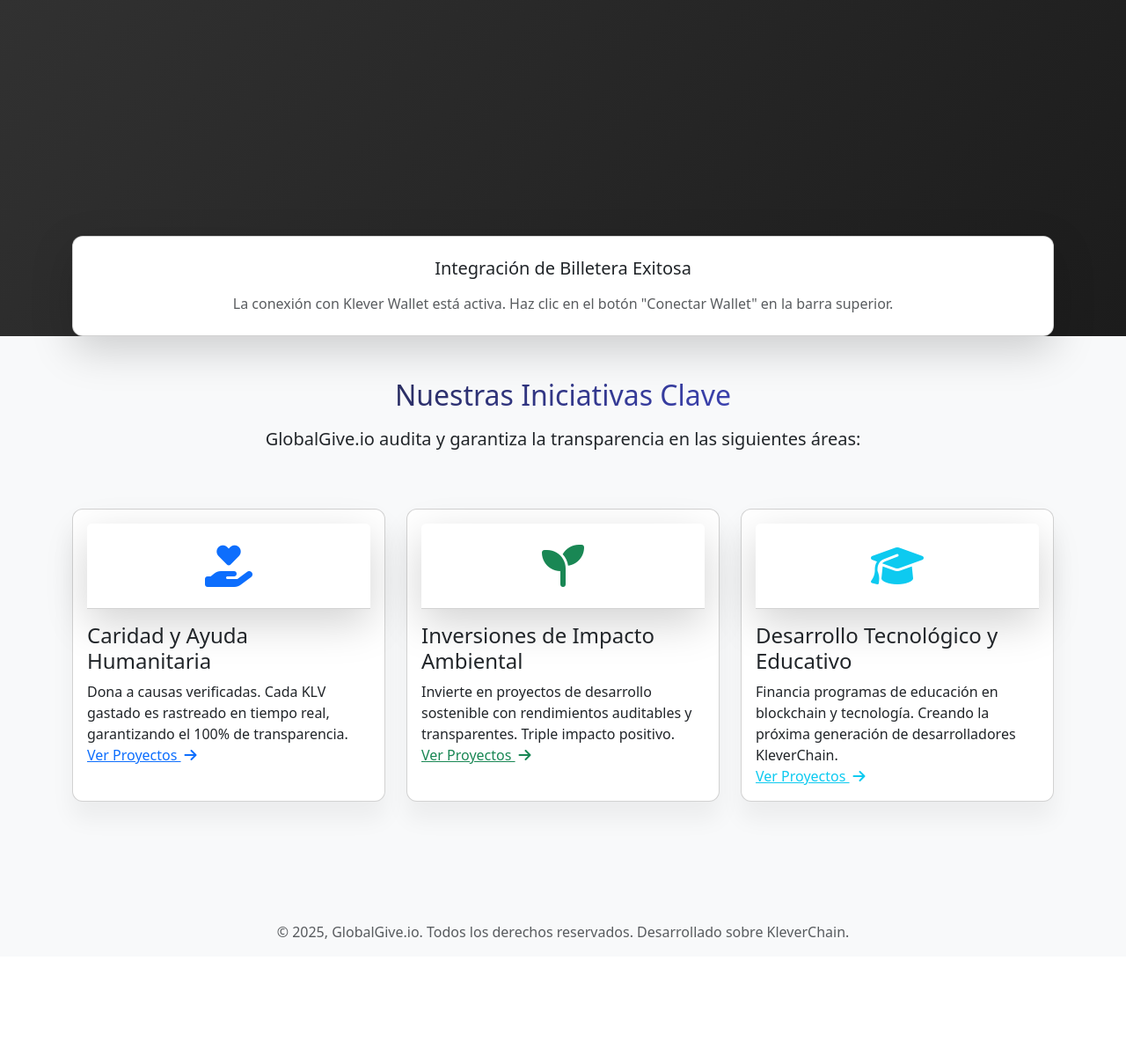
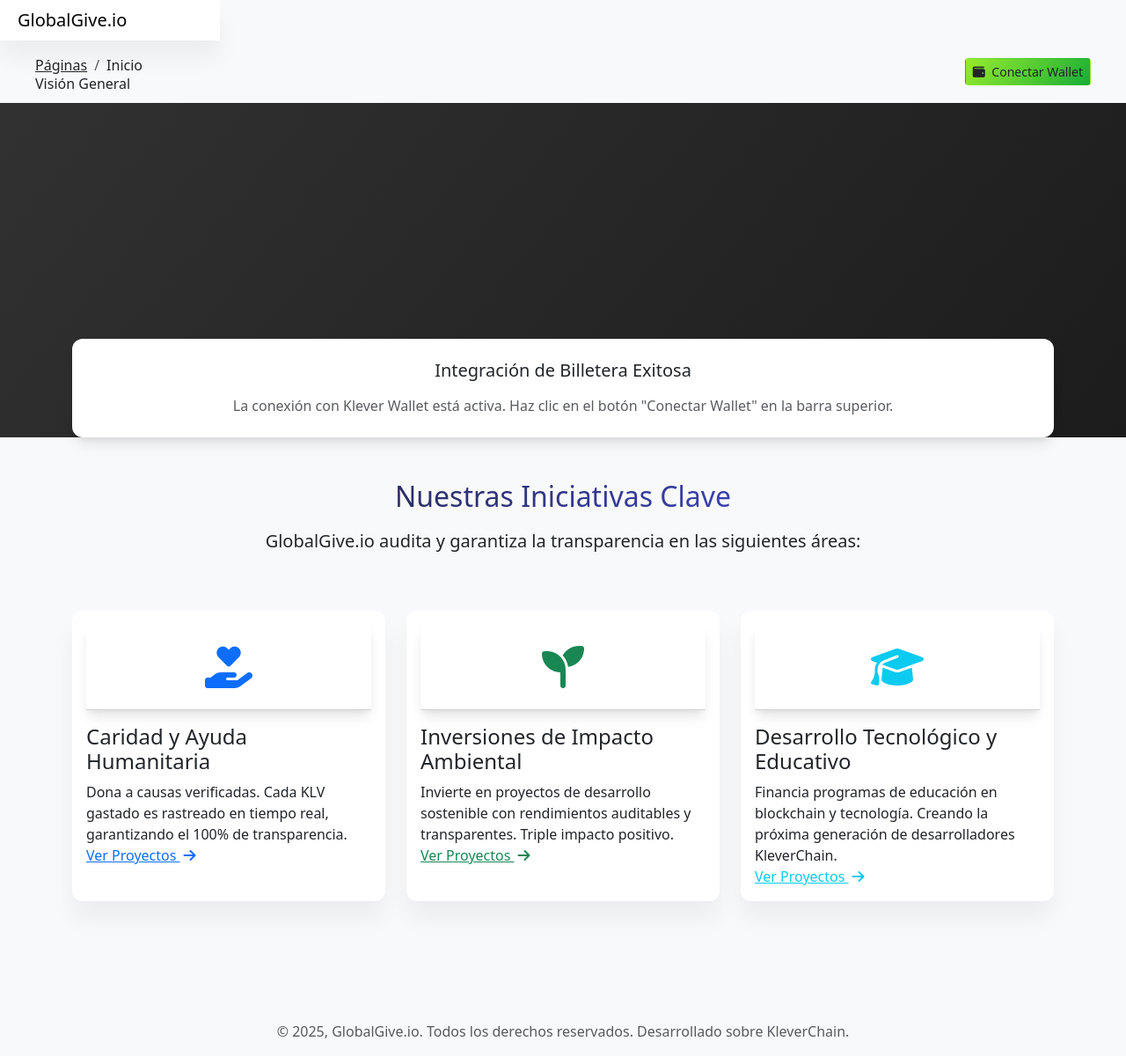
Before and after one commit to Chuse/servicios, a Flask app: page / in a window 1280 px wide. Shown: the whole page at 88% size. Before the commit the page ends 1067 px from the top, so only its background shows below. Run offline with Flask 3, Linux system fonts and the light colour scheme; some libraries are stand-ins or nearby versions.

Commit message:
Update index.html

```diff
--- a/templates/index.html
+++ b/templates/index.html
@@ -8,14 +8,18 @@
     <!-- FUENTES: Carga la fuente principal (Open Sans) -->
     <link href="https://fonts.googleapis.com/css?family=Open+Sans:300,400,600,700" rel="stylesheet" />
 
-    <!-- ESTILOS BÁSICOS DE BOOTSTRAP 5 (Base de Soft UI) -->
+    <!-- Iconos: Font Awesome (CDN) -->
+    <link rel="stylesheet" href="https://cdnjs.cloudflare.com/ajax/libs/font-awesome/6.5.2/css/all.min.css">
+
+    <!-- BOOTSTRAP 5 CORE (Necesario como base) -->
     <link href="https://cdn.jsdelivr.net/npm/bootstrap@5.3.3/dist/css/bootstrap.min.css" rel="stylesheet">
 
-    <!-- Iconos: Font Awesome (CDN corregido, reemplazando el 403) -->
-    <link rel="stylesheet" href="https://cdnjs.cloudflare.com/ajax/libs/font-awesome/6.5.2/css/all.min.css">
-
-    <!-- CSS EMBEBIDO PARA LOS COLORES DE SOFT UI Y CLASES DE DASHBOARD FALTANTES -->
+    <!-- ============================================== -->
+    <!-- ESTILOS CRÍTICOS DE SOFT UI (INLINE) -->
+    <!-- Esto asegura que las clases de diseño se carguen sin errores de ruta. -->
+    <!-- ============================================== -->
     <style>
+        /* Base de la plantilla Soft UI */
         .g-sidenav-show {
             overflow-x: hidden;
         }
@@ -23,30 +27,56 @@
             background-color: #f8f9fa !important;
         }
         .bg-gradient-dark {
-            background-image: linear-gradient(310deg, #1c1c1c, #313131);
+            background-image: linear-gradient(310deg, #1c1c1c, #313131) !important;
         }
-        .text-gradient.text-primary {
-            background-image: linear-gradient(310deg, #4953f5, #1c1c1c);
+        .text-gradient {
+            background-clip: text;
+            text-fill-color: transparent;
             -webkit-background-clip: text;
             -webkit-text-fill-color: transparent;
         }
+        .text-gradient.text-primary {
+            background-image: linear-gradient(310deg, #4953f5, #1c1c1c) !important;
+        }
         .bg-gradient-success {
-            background-image: linear-gradient(310deg, #17ad37, #98ec2d);
+            background-image: linear-gradient(310deg, #17ad37, #98ec2d) !important;
         }
         .bg-gradient-info {
-            background-image: linear-gradient(310deg, #2152ff, #21d4fd);
+            background-image: linear-gradient(310deg, #2152ff, #21d4fd) !important;
         }
+
+        /* Estilos de Card y Sombra (Importante para la estética) */
         .card {
             box-shadow: 0 20px 27px 0 rgba(0, 0, 0, 0.05);
             border-radius: 0.75rem;
+            border: none;
         }
+        .shadow-lg {
+            box-shadow: 0 10px 15px -3px rgba(0, 0, 0, 0.1), 0 4px 6px -2px rgba(0, 0, 0, 0.05) !important;
+        }
+
+        /* Estilos de la barra lateral (Sidebar) */
+        .sidenav {
+            z-index: 1050;
+            background: white;
+            box-shadow: 0 20px 27px 0 rgba(0, 0, 0, 0.05);
+            width: 250px; /* Ancho fijo para inicializar */
+        }
+        .navbar-vertical.navbar-expand-xs .navbar-collapse {
+            height: calc(100vh - 100px);
+            overflow-y: auto;
+        }
+        .navbar-vertical .navbar-brand {
+            padding: 1rem;
+        }
+
         /* Estilo para la tarjeta "Conexión Exitosa" flotando */
         .mt-n6 {
-            margin-top: -3rem !important; /* Ajuste manual para que flote bien */
+            margin-top: -3rem !important;
             z-index: 10;
             position: relative;
         }
-        /* Efecto de movimiento en enlaces */
+        /* Animación para enlaces */
         .icon-move-right:hover i {
             transform: translateX(5px);
             transition: transform 0.2s;
@@ -56,16 +86,68 @@
 </head>
 <body class="g-sidenav-show  bg-gray-100">
 
-    <!-- BARRA DE NAVEGACIÓN / HEADER -->
-    {% include 'sections/header.html' %}
+    <!-- ============================================== -->
+    <!-- SIDEBAR (Menú Lateral Ficticio para la plantilla Soft UI) -->
+    <!-- La clase 'g-sidenav-show' requiere esto para inicializar el layout. -->
+    <!-- ============================================== -->
+    <aside class="sidenav navbar navbar-vertical navbar-expand-xs fixed-start bg-white" id="sidenav-main">
+        <div class="sidenav-header">
+            <a class="navbar-brand m-0" href="javascript:;">
+                <span class="ms-1 font-weight-bold">GlobalGive.io</span>
+            </a>
+        </div>
+        <hr class="horizontal dark mt-0">
+        <div class="collapse navbar-collapse w-auto" id="sidenav-collapse-main">
+            <!-- Contenido mínimo del menú lateral -->
+            <ul class="navbar-nav">
+                <li class="nav-item">
+                    <a class="nav-link active" href="javascript:;">
+                        <span class="nav-link-text ms-1"><i class="fas fa-home me-2"></i> Inicio</span>
+                    </a>
+                </li>
+            </ul>
+        </div>
+    </aside>
 
+    <!-- ============================================== -->
+    <!-- CABECERA PRINCIPAL (Barra de Navegación Superior) -->
+    <!-- ============================================== -->
+    <!-- El main-content envuelve la cabecera y el resto del contenido -->
     <main class="main-content position-relative max-height-vh-100 h-100 mt-0 border-radius-lg ">
+        <nav class="navbar navbar-main navbar-expand-lg px-0 mx-4 shadow-none border-radius-xl" id="navbarBlur" navbar-scroll="true">
+            <div class="container-fluid py-1 px-3">
+                <nav aria-label="breadcrumb">
+                    <ol class="breadcrumb bg-transparent mb-0 pb-0 pt-1 px-0 me-sm-6 me-5">
+                        <li class="breadcrumb-item text-sm"><a class="opacity-5 text-dark" href="javascript:;">Páginas</a></li>
+                        <li class="breadcrumb-item text-sm text-dark active" aria-current="page">Inicio</li>
+                    </ol>
+                    <h6 class="font-weight-bolder mb-0">Visión General</h6>
+                </nav>
+                <div class="collapse navbar-collapse mt-sm-0 mt-2 me-md-0 me-sm-4" id="navbar">
+                    <div class="ms-md-auto pe-md-3 d-flex align-items-center">
+                        <!-- Espacio vacío -->
+                    </div>
+                    <ul class="navbar-nav justify-content-end">
+                        <li class="nav-item d-flex align-items-center">
+                            <button type="button" class="btn btn-sm bg-gradient-success mb-0 d-none d-lg-block" onclick="connectWallet()">
+                                <i class="fas fa-wallet me-1"></i> Conectar Wallet
+                            </button>
+                            <a href="javascript:;" class="nav-link text-body font-weight-bold px-0 d-lg-none">
+                                <i class="fa fa-user me-sm-1"></i>
+                            </a>
+                        </li>
+                    </ul>
+                </div>
+            </div>
+        </nav>
 
         <!-- ========================================================= -->
+        <!-- COMIENZO DEL CONTENIDO PRINCIPAL -->
+        <!-- ========================================================= -->
+
         <!-- SECCIÓN 1: HERO y Mensaje de Conexión -->
-        <!-- ========================================================= -->
         <section class="min-vh-75 position-relative bg-cover" style="background-image: linear-gradient(to right top, #2152ff, #1c1c1c); background-position: center;">
-            <!-- MÁSCARA (Asegura contraste de texto) - Usando opacity de Bootstrap -->
+            <!-- MÁSCARA -->
             <span class="mask bg-gradient-dark opacity-6 position-absolute top-0 start-0 w-100 h-100"></span>
 
             <div class="container">
@@ -93,9 +175,7 @@
         </section>
 
 
-        <!-- ========================================================= -->
         <!-- SECCIÓN 2: CUADRÍCULA DE PROYECTOS -->
-        <!-- ========================================================= -->
         <section class="py-5">
             <div class="container">
                 <div class="row">
@@ -176,17 +256,13 @@
     </main>
 
     <!-- ============================================== -->
-    <!-- SCRIPTS CORE (CARGADOS DESDE CDN) -->
+    <!-- SCRIPTS CORE (SOLO LO ESENCIAL, VÍA CDN) -->
     <!-- ============================================== -->
     <!-- Popper.js y Bootstrap JS (core) -->
     <script src="https://cdnjs.cloudflare.com/ajax/libs/popper.js/2.11.8/umd/popper.min.js"></script>
     <script src="https://cdn.jsdelivr.net/npm/bootstrap@5.3.3/dist/js/bootstrap.min.js"></script>
 
-    <!-- Scripts de Scroll (Plugins de Soft UI) -->
-    <script src="https://cdnjs.cloudflare.com/ajax/libs/jquery.perfect-scrollbar/1.5.5/perfect-scrollbar.min.js"></script>
-    <script src="https://cdnjs.cloudflare.com/ajax/libs/smooth-scrollbar/8.7.5/smooth-scrollbar.min.js"></script>
-
-    <!-- SCRIPT DE CONEXIÓN DE WALLET (¡Nuestro script!) -->
+    <!-- SCRIPT DE CONEXIÓN DE WALLET -->
     <script src="{{ url_for('static', filename='js/wallet_connector.js') }}"></script>
 
 </body>
```
